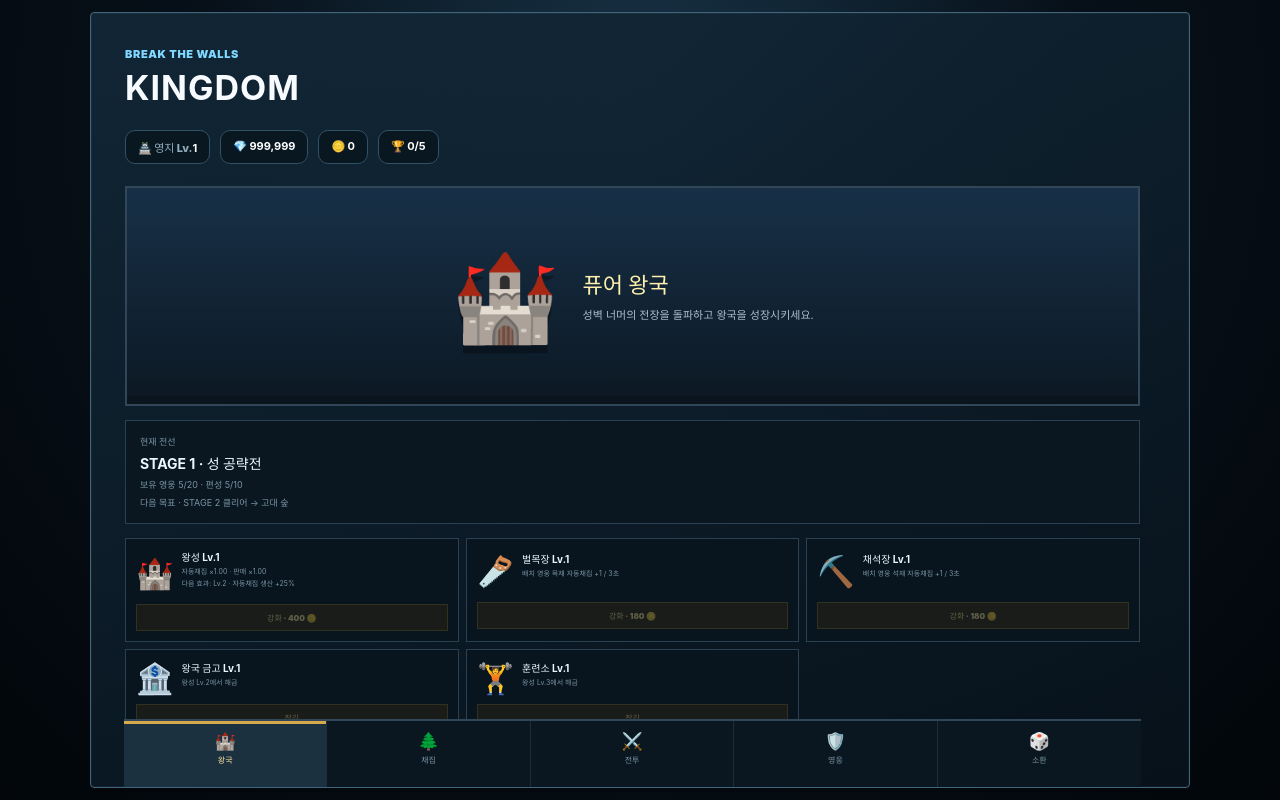
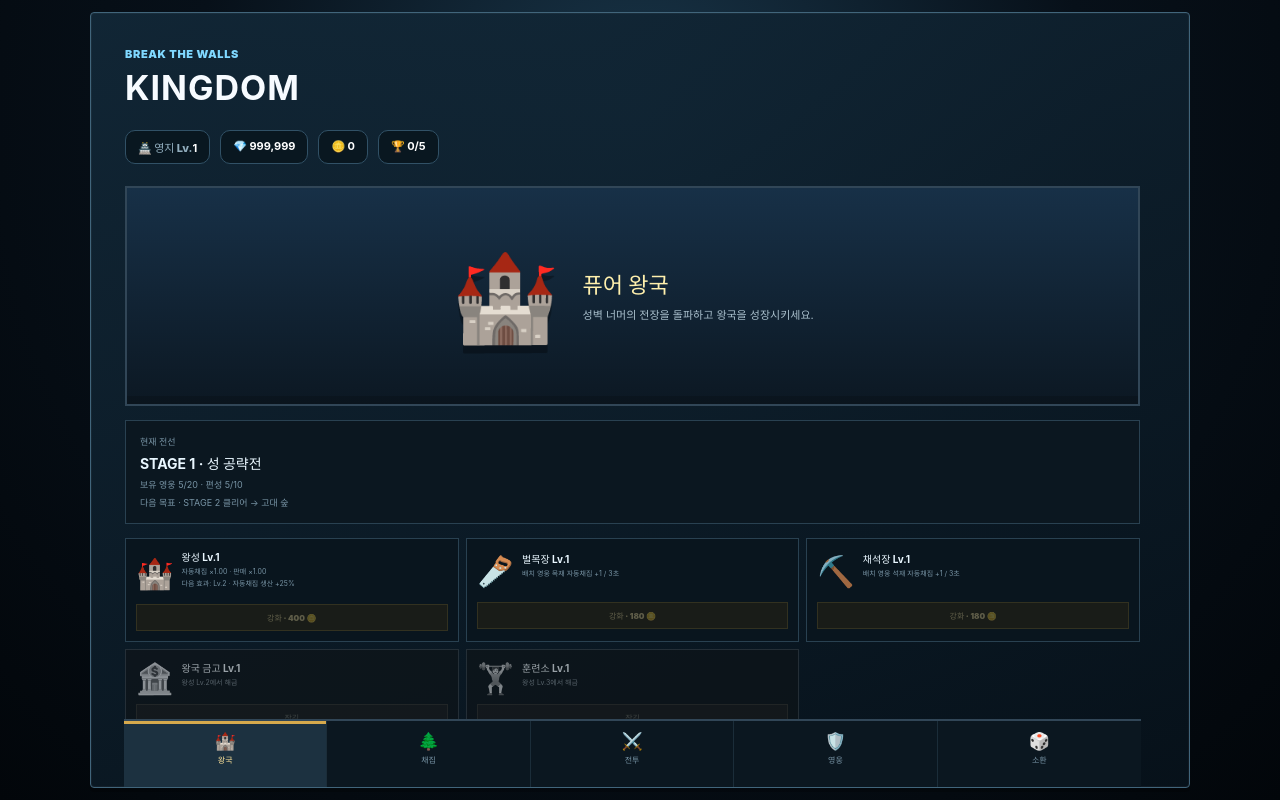
Before and after one commit to bduidohd937-beep/Break-the-Walls-Roll-the-Dice, a React (Vite) app: page / in a window 1280 px wide. Built offline with nearby package versions, Linux system fonts and the light colour scheme.

Commit message:
ui: style locked kingdom facilities

```diff
--- a/src/styles.css
+++ b/src/styles.css
@@ -722,3 +722,7 @@ button { font: inherit; }
 /* Hero combat profile */
 .hero-profile-strip{display:flex;flex-wrap:wrap;gap:5px;margin:8px 0}.hero-profile-strip span{padding:5px 7px;border:1px solid #334650;background:#101b23;color:#aebfc7;font-size:6px;font-weight:800}
 .hero-trait-card{margin:8px 0 10px;padding:10px;border:1px solid #3b5060;background:#0d1820}.hero-trait-card>div{display:flex;justify-content:space-between;align-items:center}.hero-trait-card small{font-size:6px;letter-spacing:.15em;color:#728b98}.hero-trait-card b{font-size:10px;color:#d8e7ec}.hero-trait-card p{margin:6px 0;font-size:8px;color:#b4c1c7}.hero-trait-card>span{font-size:6px;color:#778c97}
+
+
+/* Expandable kingdom facilities */
+.facility-card.facility-locked{filter:saturate(.35);opacity:.62}.facility-card.facility-locked>span{filter:grayscale(1)}.facility-card.facility-locked button{cursor:not-allowed}
```
